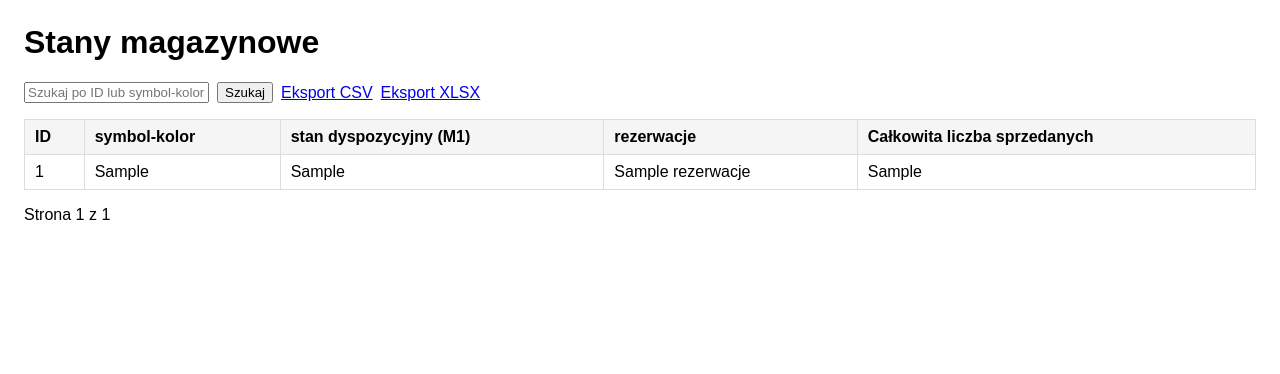
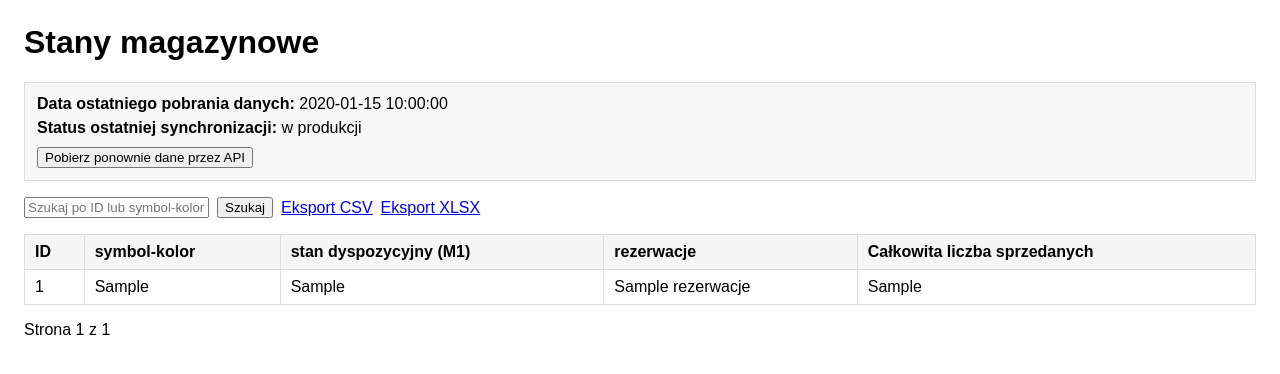
Before and after one commit to mstankiewicz1111/orders-analytics, a FastAPI app: template app/templates/table.html in a window 1280 px wide. Shown: the top 374 px of the page. Run offline with FastAPI, Linux system fonts and the light colour scheme; the template is opened without the code that fills it: most values are stand-ins (such as "Sample title", 1, 10 or a date in 2020); parts of the project's set-up code (start-up, migrations or seed data) failed here and were passed over.

Commit message:
Update table.html

```diff
--- a/app/templates/table.html
+++ b/app/templates/table.html
@@ -31,16 +31,51 @@
             align-items: center;
             flex-wrap: wrap;
         }
+        .sync-info {
+            margin-bottom: 16px;
+            padding: 12px;
+            background: #f7f7f7;
+            border: 1px solid #ddd;
+        }
         .pagination {
             margin-top: 16px;
             display: flex;
             gap: 8px;
             align-items: center;
         }
+        form.inline {
+            display: inline;
+        }
+        button {
+            cursor: pointer;
+        }
     </style>
 </head>
 <body>
     <h1>Stany magazynowe</h1>
+
+    <div class="sync-info">
+        <div>
+            <strong>Data ostatniego pobrania danych:</strong>
+            {% if last_data_fetch_at %}
+                {{ last_data_fetch_at }}
+            {% else %}
+                brak danych
+            {% endif %}
+        </div>
+
+        {% if last_run %}
+        <div style="margin-top: 6px;">
+            <strong>Status ostatniej synchronizacji:</strong> {{ last_run.status }}
+        </div>
+        {% endif %}
+
+        <div style="margin-top: 10px;">
+            <form method="post" action="/admin/sync?token={{ request.query_params.get('token', '') }}" class="inline">
+                <button type="submit">Pobierz ponownie dane przez API</button>
+            </form>
+        </div>
+    </div>
 
     <form method="get" action="/admin" class="toolbar">
         <input type="text" name="q" value="{{ q or '' }}" placeholder="Szukaj po ID lub symbol-kolor">
```
Lines whose indentation alone changed are shown as unchanged.
